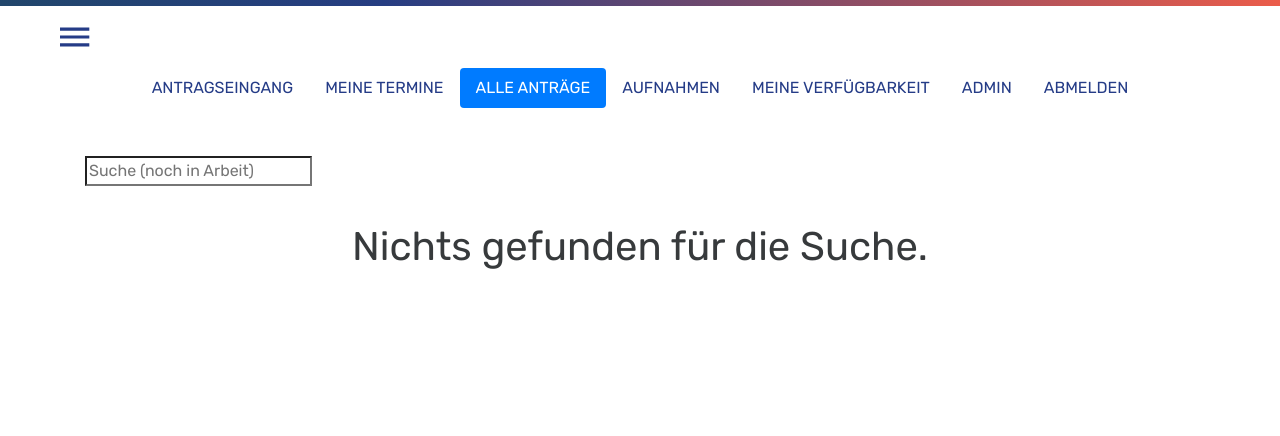
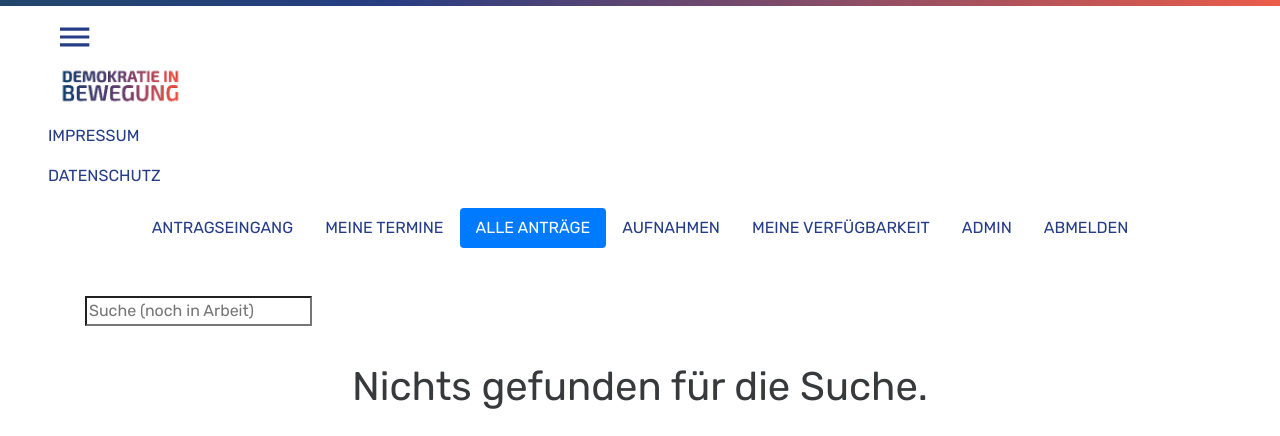
Before and after one commit to DemokratieInBewegung/appntr, a Django app: page /applications/all in a window 1280 px wide, after a click that opens the changed part. Shown: the top 436 px of the page. Run offline with Django 3.2, Linux system fonts and the light colour scheme; the visitor is signed in with stand-in values (Sample User, id 1); data that the repository does not hold is empty; some libraries are stand-ins or nearby versions.

Commit message:
Update _base.html

```diff
--- a/templates/_base.html
+++ b/templates/_base.html
@@ -31,7 +31,7 @@
             <a class="navbar-brand d-md-none" href="/">
                 <img src="/static/img/dib_logo.png" height="60" width="145" class="d-inline-block align-middle" alt="Demokratie in Bewegung">
             </a>
-            <div class="collapse navbar-collapse">
+            <div class="collapse navbar-collapse" id="navbarNav">
                 <!-- IE 10 Fix: have the logo twice, hide this on collapsed #navbarNav -->
                 <a class="navbar-brand d-none d-md-block" href="/">
                 <img src="/static/img/dib_logo.png" height="60" width="145" class="d-inline-block align-middle" alt="Demokratie in Bewegung">
```
